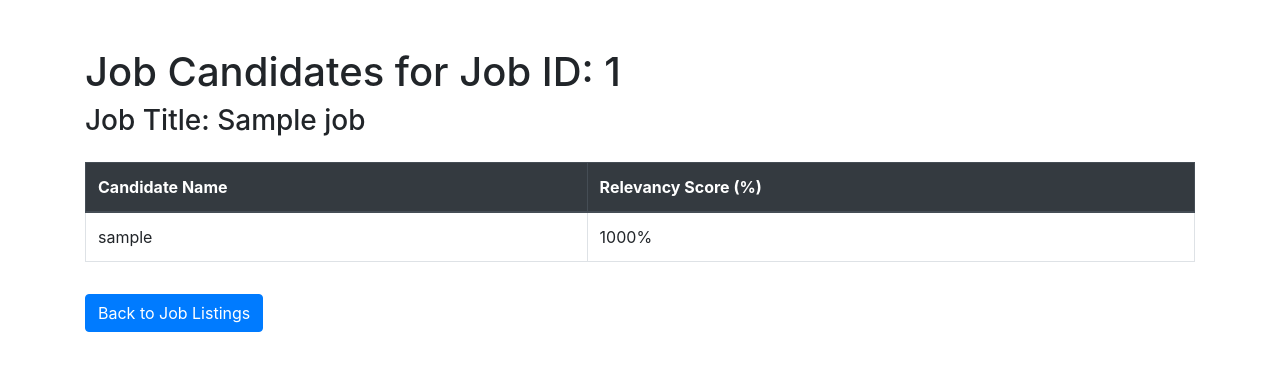
After one commit to navya-555/ExpertConnect, a Flask app: template templates/view_job.html in a window 1280 px wide. The commit adds this page. Shown: the top 371 px of the page. Run offline with Flask 3, Linux system fonts and the light colour scheme; the template is opened without the code that fills it: most values are stand-ins (such as "Sample title", 1, 10 or a date in 2020); some libraries are stand-ins or nearby versions.

Commit message:
Best set of candidates

```diff
--- a/app.py
+++ b/app.py
@@ -329,10 +329,16 @@ def delete_job(id):
     db.session.commit()
     return redirect("/dashboard")
 
+@app.route('/view_job/<int:id>')
+def view_job(id):
+    job = Jobs.query.filter_by(id=id).first()  # Get the job details
+    candidates = Candidate.query.filter_by(job_id=id).all()  # Get candidates for the job
 
-@app.route('/cdashboard')
-def cdashboard():
-    return render_template("/Candidate_dashboard.html")
+    usernames = [candidate.username for candidate in candidates]  # Get all usernames for the job
+    scores = jd_candidate_score(job.jd, usernames)  # Calculate scores based on job description
+
+    return render_template('view_job.html', job=job, scores=scores)
+
 
 
 def process_expert(user_name):
@@ -437,5 +443,22 @@ def jd_expert_score(jd_data):
 
     return sorted(expert_list, key=lambda x: x[1], reverse=True)
 
+def jd_candidate_score(jd_data,usernames):
+    jd_emb=process_job_des(jd_data)
+
+    expert_list=[]
+    for username in usernames:
+        candidate=Candidate_Emb.query.filter_by(username=username).first()
+        can_emb=candidate.get_embeddings()
+        score_list=[]
+        for source in can_emb.keys():
+            if not can_emb[source]:
+                continue
+            score_list.append(compute_infoSource_pair(jd_emb,can_emb[source]))
+        expert_list.append((candidate.username,
+                            max(score_list)))
+
+    return sorted(expert_list, key=lambda x: x[1], reverse=True)
+
 if __name__ == "__main__":
     app.run(debug=True, port=5500)
--- a/templates/dashboard.html
+++ b/templates/dashboard.html
@@ -204,6 +204,10 @@
                         {% endif %}
                     </td>
                     <td>
+                        <a href="/view_job/{{ job.id }}" type="button"
+                            class="btn btn-outline-dark btn-sm mx-1">View Candidates</a>
+                    </td>
+                    <td>
                         <a href="/delete_job/{{ job.id }}" type="button"
                             class="btn btn-outline-dark btn-sm mx-1">Delete</a>
                     </td>
--- /dev/null
+++ b/templates/view_job.html
@@ -0,0 +1,41 @@
+<!DOCTYPE html>
+<html lang="en">
+<head>
+    <meta charset="UTF-8">
+    <meta name="viewport" content="width=device-width, initial-scale=1.0">
+    <title>Job Candidates</title>
+    <link rel="stylesheet" href="https://maxcdn.bootstrapcdn.com/bootstrap/4.5.2/css/bootstrap.min.css">
+</head>
+<body>
+
+<div class="container mt-5">
+    <h1>Job Candidates for Job ID: {{ job.id }}</h1>
+    <h3>Job Title: {{ job.title }}</h3>
+
+    <table class="table table-bordered mt-4">
+        <thead class="thead-dark">
+            <tr>
+                <th>Candidate Name</th>
+                <th>Relevancy Score (%)</th>
+            </tr>
+        </thead>
+        <tbody>
+            {% for username, score in scores %}
+            <tr>
+                <td>{{ username }}</td>
+                <td>{{ score|round(2) * 100 }}%</td>
+            </tr>
+            {% endfor %}
+        </tbody>
+    </table>
+
+    <a href="/dashboard" class="btn btn-primary mt-3">Back to Job Listings</a>
+</div>
+
+<!-- Optional JavaScript -->
+<script src="https://code.jquery.com/jquery-3.5.1.slim.min.js"></script>
+<script src="https://cdn.jsdelivr.net/npm/@popperjs/core@2.9.2/dist/umd/popper.min.js"></script>
+<script src="https://maxcdn.bootstrapcdn.com/bootstrap/4.5.2/js/bootstrap.min.js"></script>
+
+</body>
+</html>
```
